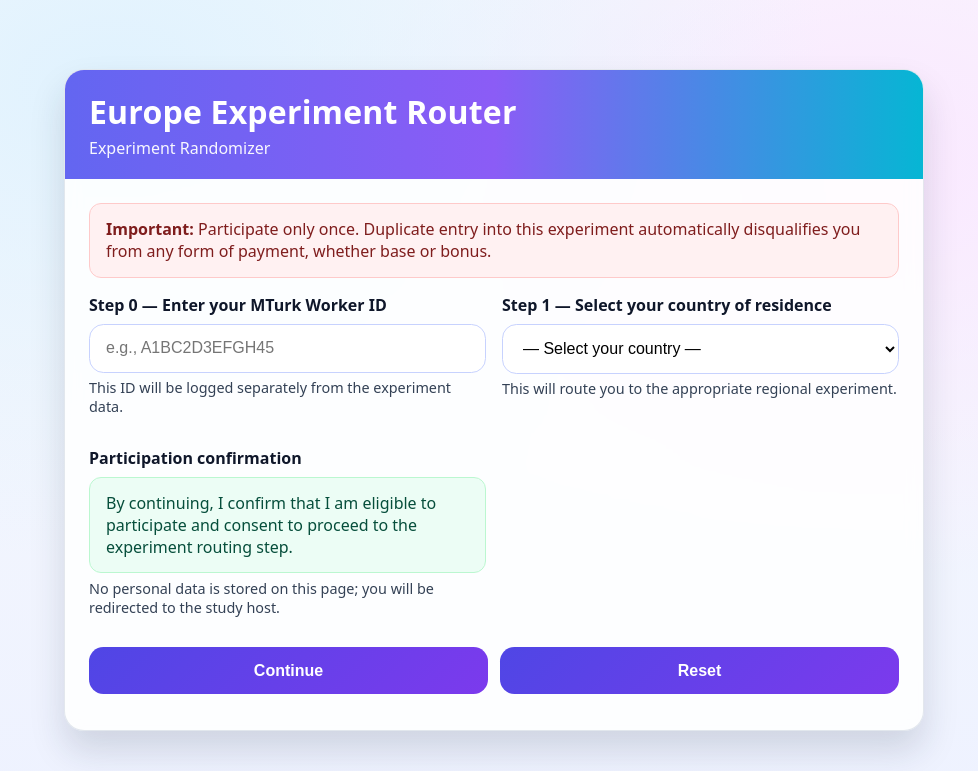
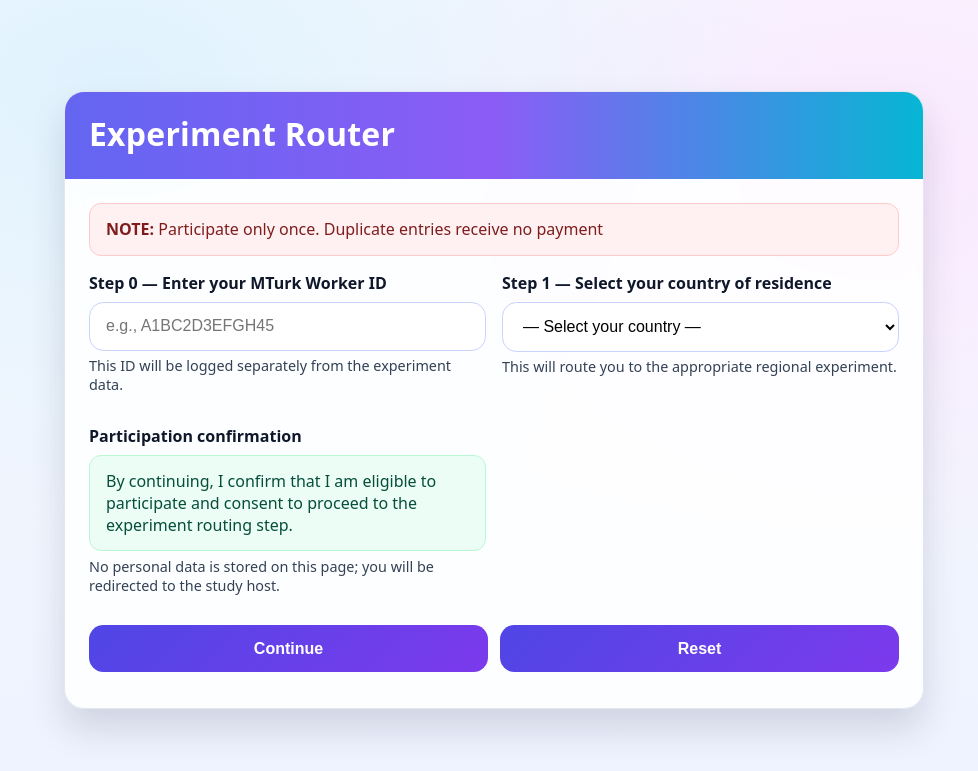
Before and after one commit to paulgit71/experiment-router, a Django app: page / in a window 1280 px wide. Shown: the top 771 px of the page, without its empty margins (146-1124 px from the left). Run offline with Django 3.2, Linux system fonts and the light colour scheme.

Commit message:
Update router.html

```diff
--- a/mturkrouter/templates/router.html
+++ b/mturkrouter/templates/router.html
@@ -51,14 +51,14 @@
   <div class="wrap">
     <main class="card" role="main" aria-labelledby="appTitle">
       <header class="card__header">
-        <h1 id="appTitle" class="title">Europe Experiment Router</h1>
-        <p class="subtitle">Experiment Randomizer</p>
+        <h1 id="appTitle" class="title">Experiment Router</h1>
+        <p class="subtitle"></p>
       </header>
 
       <section class="card__body">
         <div id="stage1" class="stage active" aria-live="polite">
           <div class="notice" role="alert" aria-live="assertive" style="margin-bottom:1rem;">
-            <strong>Important:</strong> Participate only once. Duplicate entry into this experiment automatically disqualifies you from any form of payment, whether base or bonus.
+            <strong>NOTE:</strong> Participate only once. Duplicate entries receive no payment
           </div>
 
           <div class="grid grid-cols-2">
```
